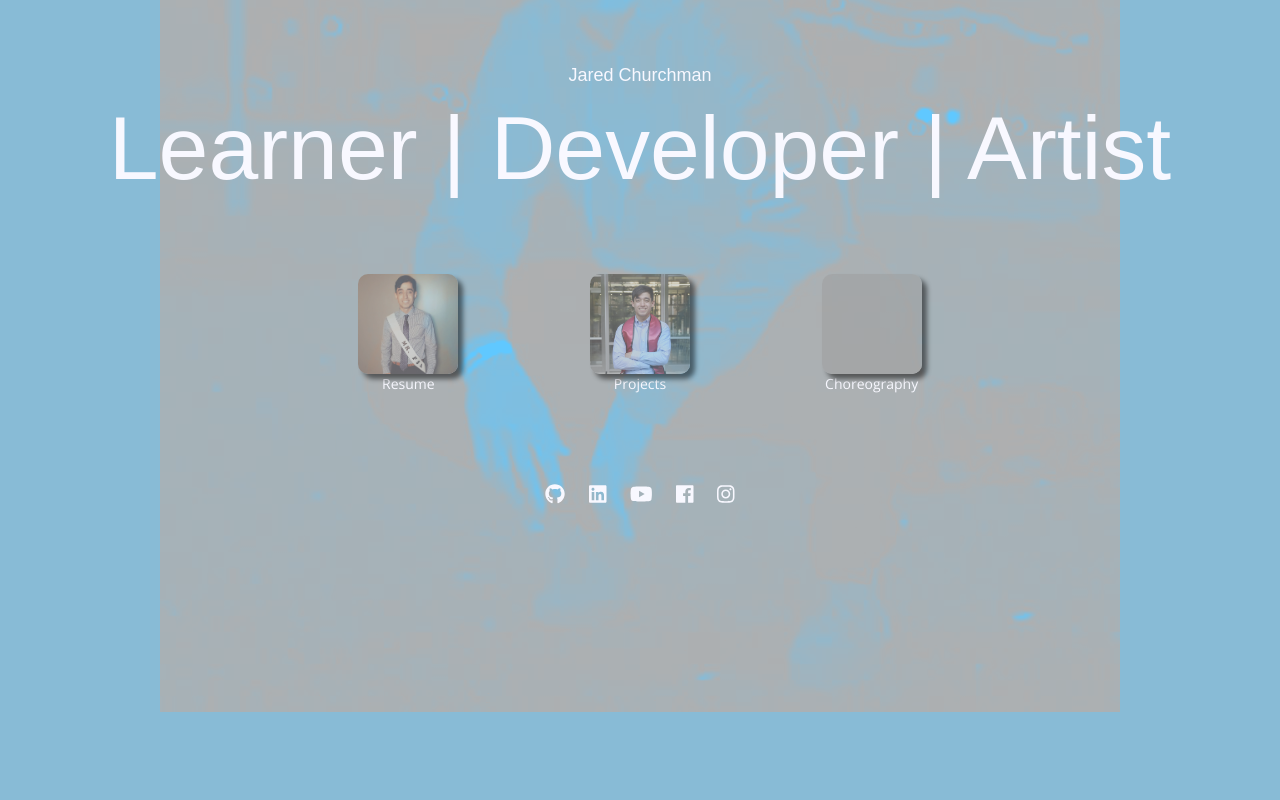
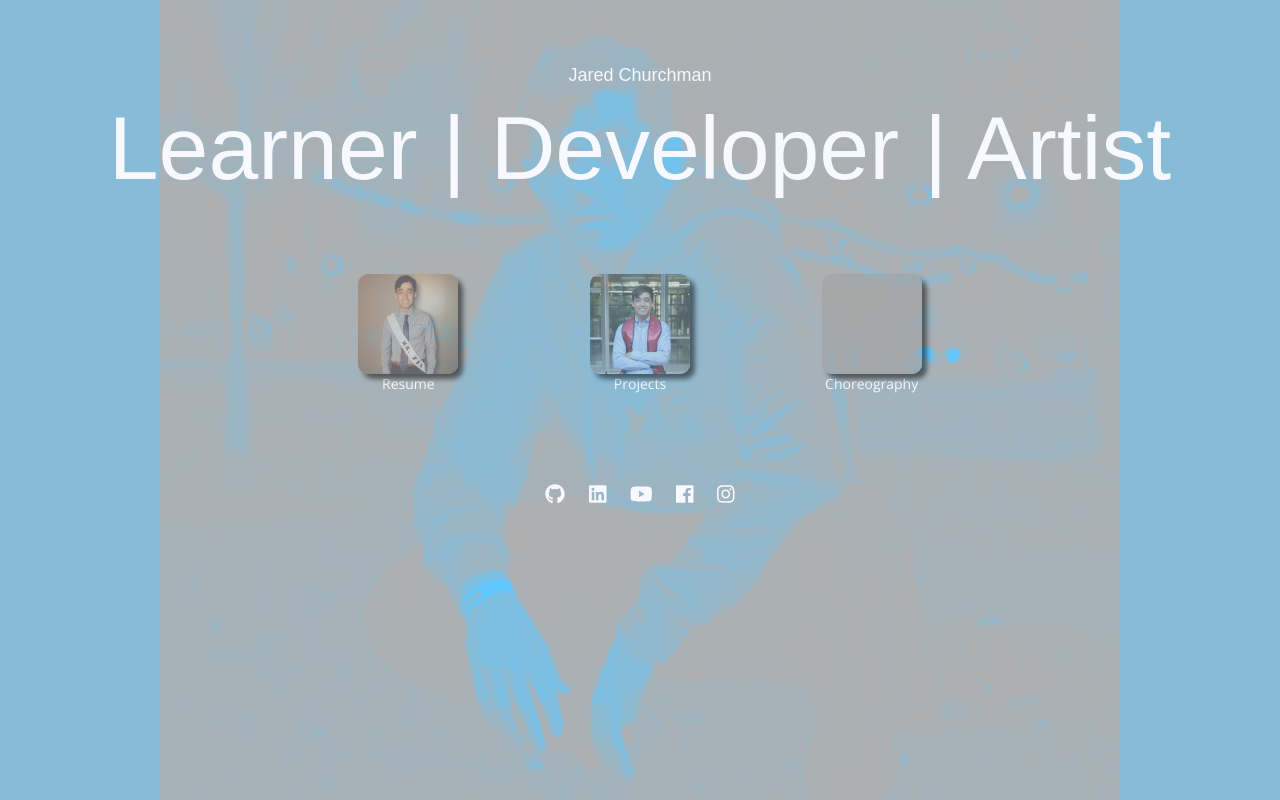
Before and after one commit to jchurchman100/jchurchman100.github.io, a plain HTML site: page index.html in a window 1280 px wide. Drawn offline with nearby package versions, Linux system fonts and the light colour scheme; files that its build step writes are made by us from their sources; grey boxes are pictures that could not be loaded.

Commit message:
positioning

```diff
--- a/css/styles.css
+++ b/css/styles.css
@@ -23,8 +23,7 @@ body {
 	background: var(--water-blue);
 	background-image: url("../images/Bleh.jpg");
 	background-repeat: no-repeat;
-	/*background-position: 50% 20%;*/
-	background-position: center center;
+	background-position: 50% 2%;
 	background-blend-mode: saturation;
 	background-size: auto;
 }
```
